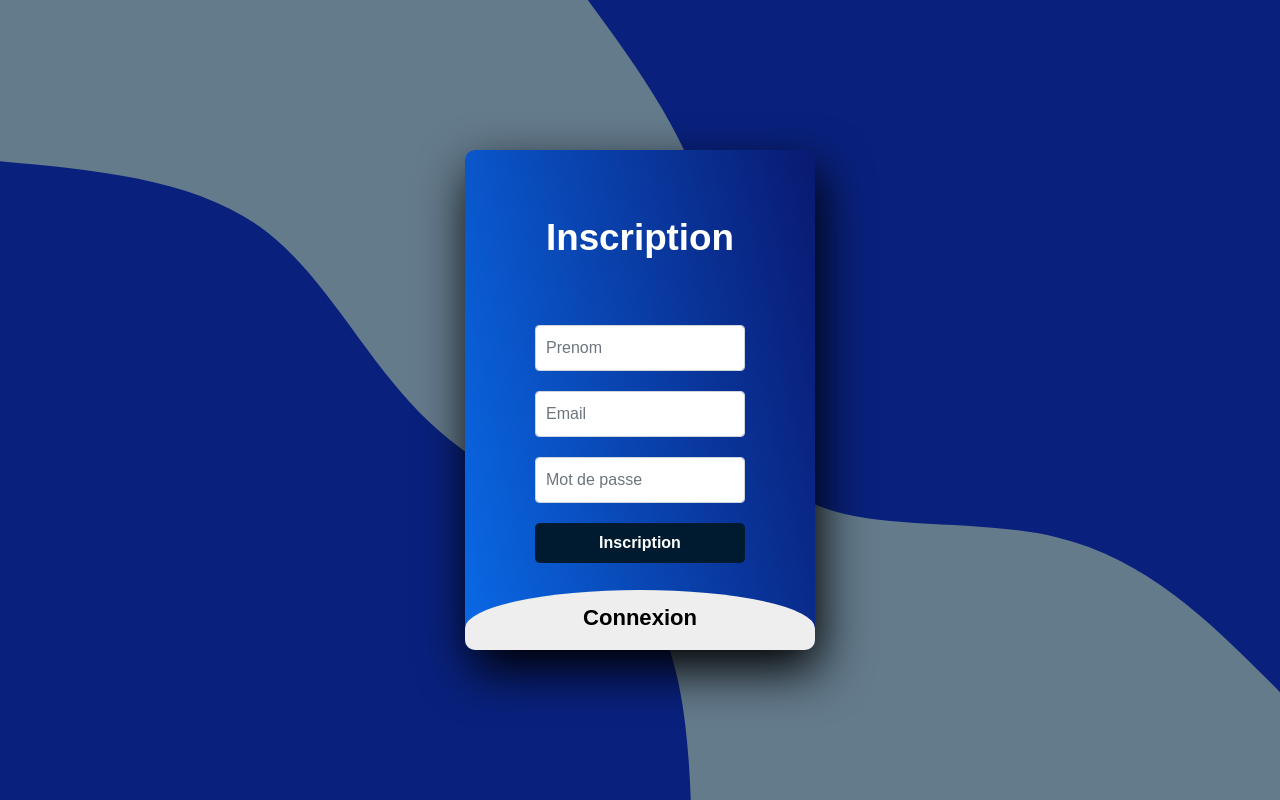
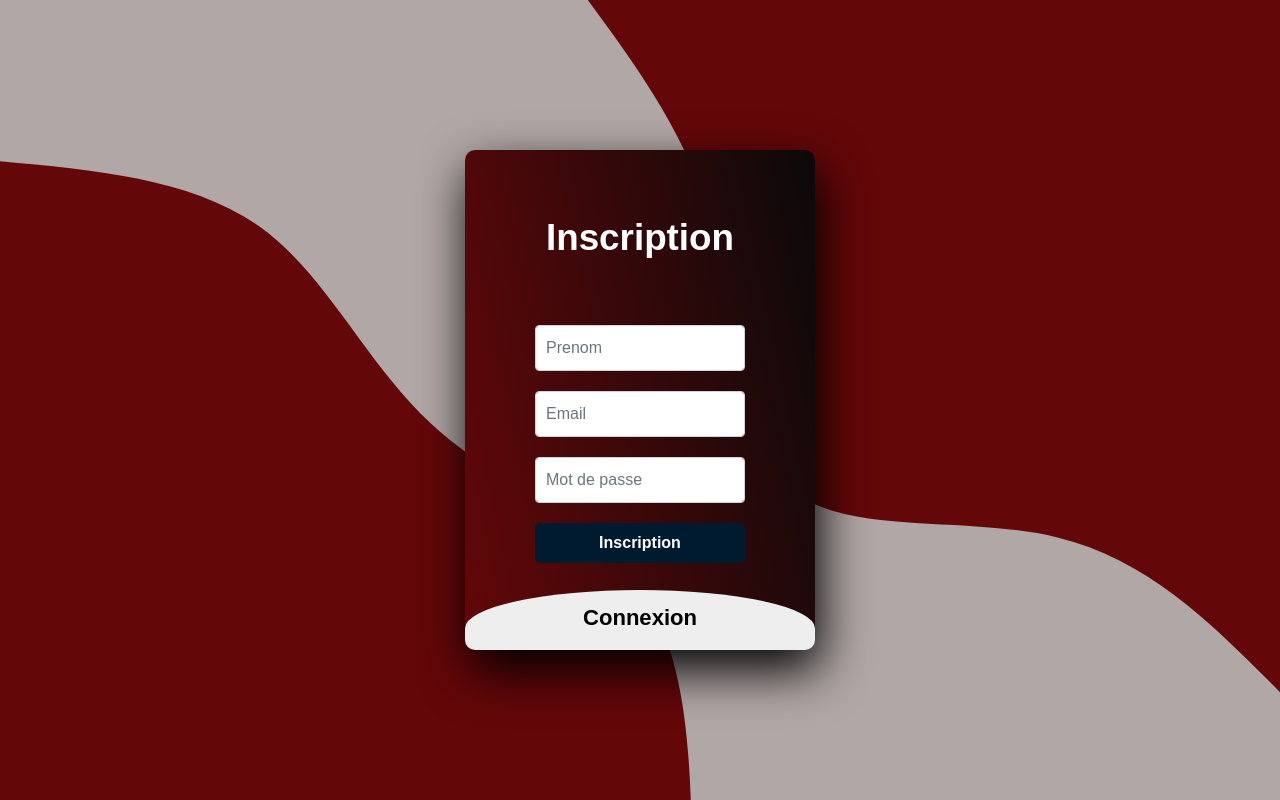
Before and after one commit to Thomasdelecluse/movie-wiki, an Angular app: page /login in a window 1280 px wide. Built offline with nearby package versions, Linux system fonts and the light colour scheme.

Commit message:
feat: login background

```diff
--- a/src/app/login/login.component.css
+++ b/src/app/login/login.component.css
@@ -15,15 +15,15 @@
 .main {
   width: 350px;
   height: 500px;
-  background: red;
+  background: #ffffff;
   overflow: hidden;
-  background: hsla(214, 92%, 47%, 1);
+  background: hsl(359, 87%, 21%);
 
-  background: linear-gradient(12deg, hsla(214, 92%, 47%, 1) 0%, hsla(231, 85%, 24%, 1) 100%);
+  background: linear-gradient(12deg, hsl(359, 87%, 21%) 0%, hsl(330, 10%, 4%) 100%);
 
-  background: -moz-linear-gradient(12deg, hsla(214, 92%, 47%, 1) 0%, hsla(231, 85%, 24%, 1) 100%);
+  background: -moz-linear-gradient(12deg, hsl(359, 87%, 21%) 0%, hsl(330, 10%, 4%) 100%);
 
-  background: -webkit-linear-gradient(12deg, hsla(214, 92%, 47%, 1) 0%, hsla(231, 85%, 24%, 1) 100%);
+  background: -webkit-linear-gradient(12deg, hsl(359, 87%, 21%) 0%, hsl(330, 10%, 4%) 100%);
 
   filter: progid:DXImageTransform.Microsoft.gradient(startColorstr="#0968E5", endColorstr="#091970", GradientType=1);
   border-radius: 10px;
```
Also changed, not shown: src/assets/img/blob.svg.
